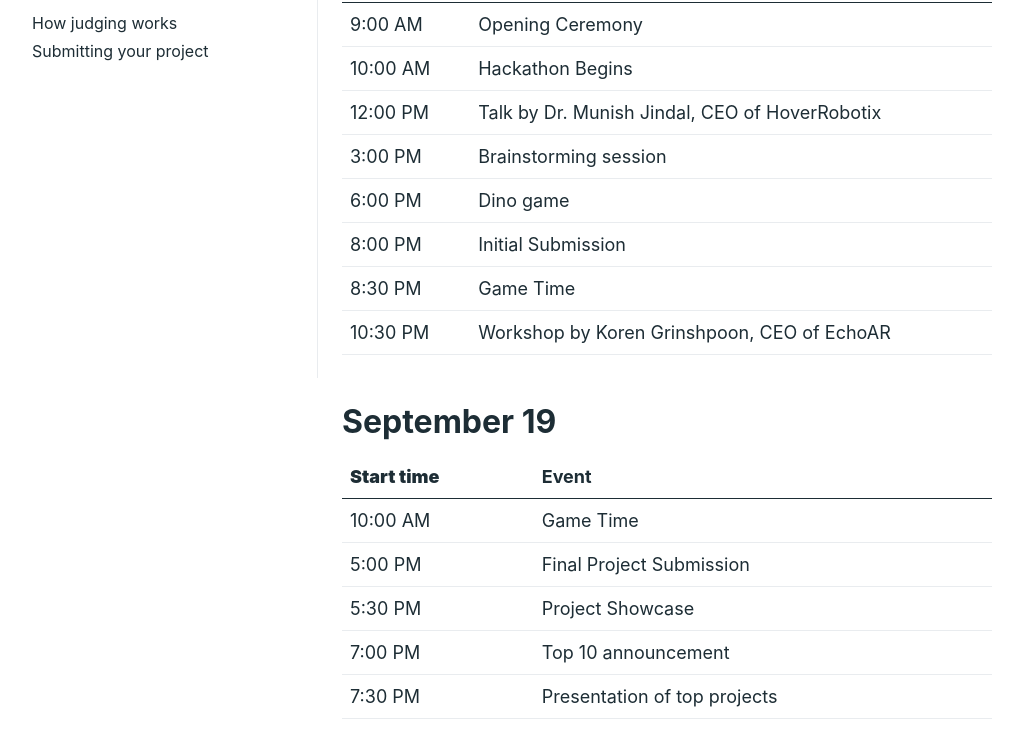
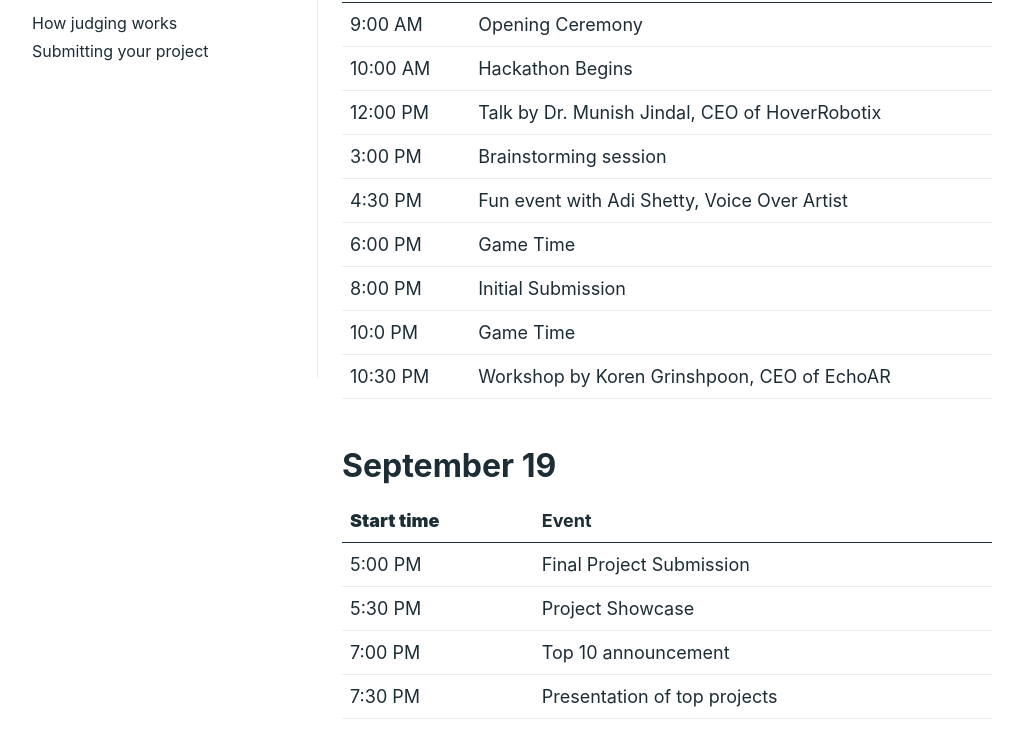
Before and after one commit to Hackodisha/hackodisha-guide, a plain HTML site: page docs/schedule/index.html in a window 1280 px wide. Shown: the part 438-1169 px from the top of the page, without its empty margins (12-1035 px from the left). Drawn offline with Linux system fonts and the light colour scheme.

Commit message:
Enhancement: Schedule updated

```diff
--- a/docs/schedule/index.html
+++ b/docs/schedule/index.html
@@ -146,15 +146,19 @@
                                 <td>Brainstorming session</td>
                             </tr>
                             <tr>
+                                <td>4:30 PM</td>
+                                <td>Fun event with Adi Shetty, Voice Over Artist</td>
+                            </tr>
+                            <tr>
                                 <td>6:00 PM</td>
-                                <td>Dino game</td>
+                                <td>Game Time</td>
                             </tr>
                             <tr>
                                 <td>8:00 PM</td>
                                 <td>Initial Submission</td>
                             </tr>
                             <tr>
-                                <td>8:30 PM</td>
+                                <td>10:0 PM</td>
                                 <td>Game Time</td>
                             </tr>
                             <tr>
@@ -172,10 +176,6 @@
                             </tr>
                         </thead>
                         <tbody>
-                            <tr>
-                                <td>10:00 AM</td>
-                                <td>Game Time</td>
-                            </tr>
                             <tr>
                                 <td>5:00 PM</td>
                                 <td>Final Project Submission</td>
```
Also changed, not shown: docs/prehack/index.html (+3 -1 lines).
